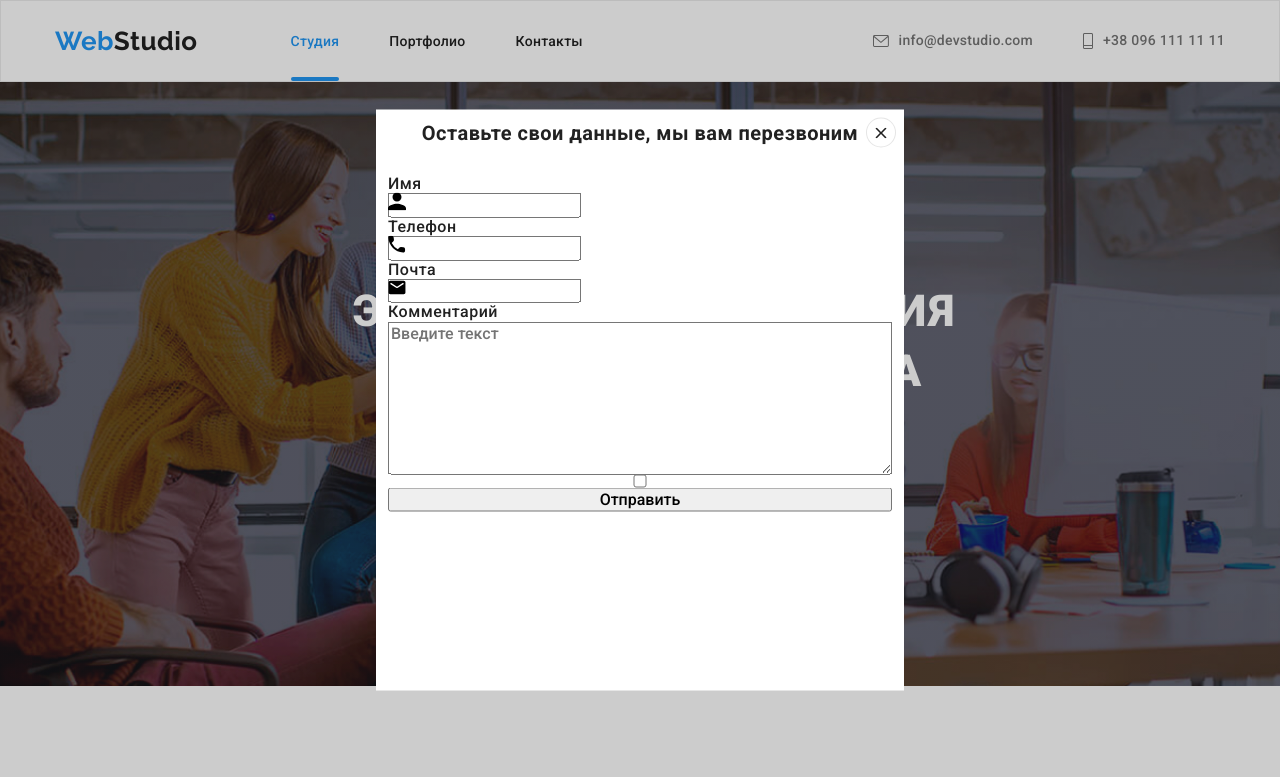
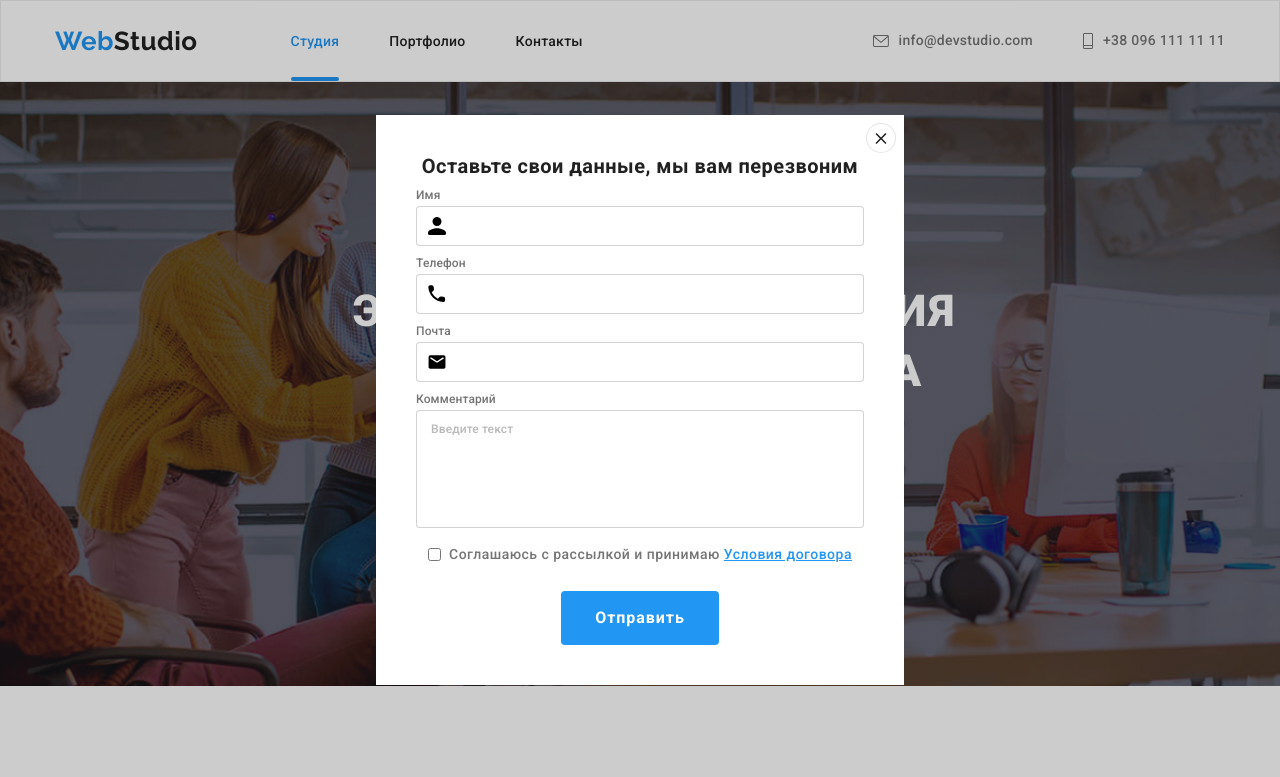
Before and after one commit to vladho/goit-markup-hw-06, a plain HTML site: page index.html in a window 1280 px wide. Both pictures are taken after a click on the button "Заказать услугу". Shown: the top 777 px of the page. Drawn offline with nearby package versions, Linux system fonts and the light colour scheme.

Commit message:
доделал 6

```diff
--- a/css/styless.css
+++ b/css/styless.css
@@ -515,12 +515,12 @@ img {
   box-shadow: 0px 3px 1px rgba(0, 0, 0, 0.1), 0px 1px 2px rgba(0, 0, 0, 0.08), 0px 2px 2px rgba(0, 0, 0, 0.12);
 }
 
-.button.first:hover,
+/* .button.first:hover,
 .button.first:focus {
   color: var(--accent-color);
   background-color: var(--primary-white-color);
   border-color: var(--accent-color);
-}
+} */
 
 .backdrop {
   position: fixed;
@@ -543,13 +543,16 @@ img {
   left: 50%;
   transform: translate(-50%, -50%);
 
-  min-height: 581px;
-  min-width: 528px;
+  width: 528px;
 
-  padding: 12px;
+  /*   padding-right: 40px;
+  padding-left: 40px;
+  padding-top: 40px; */
+
+  padding: 40px;
   background-color: white;
 }
-.test {
+.modal-input {
   position: relative;
 }
 .modal-svg {
@@ -557,8 +560,8 @@ img {
   height: 18px;
   width: 18px;
 
-  top: 0px;
-  left: 0px;
+  top: 11px;
+  left: 12px;
 }
 .modal-title {
   font-weight: bold;
@@ -566,12 +569,84 @@ img {
   line-height: 1.15;
   text-align: center;
   margin-top: 0px;
-  margin-bottom: 30px;
+  margin-bottom: 0px;
 }
 
 .modal-form {
   display: flex;
   flex-direction: column;
+}
+
+.modal-label {
+  margin-top: 10px;
+  margin-bottom: 4px;
+  font-size: 12px;
+  line-height: 14px;
+
+  letter-spacing: 0.01em;
+
+  color: #757575;
+}
+.modal-label-policy {
+  font-size: 14px;
+  line-height: 1.71px;
+
+  color: #757575;
+}
+.modal-field {
+  outline: none;
+  padding-left: 40px;
+  width: 100%;
+  height: 40px;
+  border: 1px solid rgba(33, 33, 33, 0.2);
+  box-sizing: border-box;
+  border-radius: 4px;
+}
+
+.modal-field:focus,
+.modal-textarea:focus {
+  border-color: var(--accent-color);
+}
+
+.modal-field:focus + .modal-svg,
+.modal-svg:focus {
+  fill: var(--accent-color);
+}
+
+.modal-textarea {
+  /*   width: 100%;
+  height: 40px; */
+  outline: none;
+  padding: 12px 14px;
+  border: 1px solid rgba(33, 33, 33, 0.2);
+  box-sizing: border-box;
+  border-radius: 4px;
+  resize: none;
+}
+
+.modal-textarea::placeholder {
+  font-size: 12px;
+  line-height: 1.16;
+  letter-spacing: 0.01em;
+
+  color: rgba(117, 117, 117, 0.5);
+}
+
+.button-submit {
+  text-align: center;
+  padding-top: 30px;
+}
+.modal-policy {
+  display: flex;
+  justify-content: center;
+  align-items: center;
+  margin-top: 20px;
+}
+.modal-link {
+  color: #2196f3;
+}
+.modal-policy-submit {
+  margin-right: 8px;
 }
 
 /*menu*/
@@ -757,7 +832,7 @@ img {
   margin-right: 30px;
 }
 
-.footer-join {
+.footer-title-join {
   margin-top: 0px;
   margin-bottom: 20px;
   font-weight: bold;
@@ -768,9 +843,39 @@ img {
   color: #ffffff;
 }
 
+.footer-form {
+  display: flex;
+}
+
+.footer-input {
+  border: 1px solid rgba(255, 255, 255, 0.3);
+  box-sizing: border-box;
+  filter: drop-shadow(0px 4px 4px rgba(0, 0, 0, 0.15));
+  border-radius: 4px;
+  background-color: transparent;
+  height: 50px;
+  min-width: 358px;
+  padding: 16px;
+  margin-right: 12px;
+  font-size: 16px;
+  line-height: 1.25;
+
+  display: flex;
+  align-items: center;
+
+  color: rgba(255, 255, 255, 0.6);
+}
 .footer-social .social-icons {
   justify-content: start;
 }
+
+.footer-social .social-icons-svg {
+  fill: var(--primary-white-color);
+}
+/*
+.footer-social:last-child {
+  margin-right: -30px;
+} */
 
 .footer-icon-link {
   background-color: rgba(255, 255, 255, 0.1);
@@ -778,6 +883,27 @@ img {
 
 .footer-list {
   width: calc((100% - 30px * 3) / 4);
+}
+.footer-title-sign {
+  margin-top: 0px;
+  font-weight: bold;
+  font-size: 14px;
+  line-height: 1.14;
+  text-transform: uppercase;
+
+  color: var(--primary-white-color);
+}
+
+.footer .button.first {
+  display: flex;
+  min-width: 200px;
+}
+
+.footer-svg {
+  height: 24px;
+  width: 24px;
+  margin-left: 10px;
+  fill: var(--primary-white-color);
 }
 
 .address {
--- a/index.html
+++ b/index.html
@@ -53,37 +53,43 @@
           <div class="modal">
             <h2 class="modal-title">Оставьте свои данные, мы вам перезвоним</h2>
             <form class="modal-form">
-              <label for="name" class="label">Имя</label>
-              <div class="test">
-                <input type="text" name="name" id="name" />
+              <label for="name" class="modal-label">Имя</label>
+              <div class="modal-input">
+                <input class="modal-field test" type="text" name="name" id="name" />
                 <svg class="modal-svg">
                   <use href="images/icon/sprite.svg#icon-name-icon1"></use>
                 </svg>
               </div>
-              <label for="tel" class="label">Телефон</label>
-              <div class="test">
-                <input type="tel" name="tel" id="tel" />
+              <label for="tel" class="modal-label">Телефон</label>
+              <div class="modal-input">
+                <input class="modal-field" type="tel" name="tel" id="tel" />
                 <svg class="modal-svg">
                   <use href="images/icon/sprite.svg#icon-tel-icon"></use>
                 </svg>
               </div>
-              <label for="mail" class="label">Почта</label>
-              <div class="test">
-                <input type="email" name="mail" id="mail" />
+              <label for="mail" class="modal-label">Почта</label>
+              <div class="modal-input">
+                <input class="modal-field" type="email" name="mail" id="mail" />
                 <svg class="modal-svg">
                   <use href="images/icon/sprite.svg#icon-envelope-icon"></use>
                 </svg>
               </div>
-              <label for="comment">Комментарий</label>
-              <textarea name="comment" id="comment" rows="8" placeholder="Введите текст"></textarea>
-              <input type="checkbox" name="policy" id="policy" />
-              <button type="submit" class="modal-button">Отправить</button>
+              <label class="modal-label" for="comment">Комментарий</label>
+              <textarea class="modal-textarea" name="comment" id="comment" rows="5" placeholder="Введите текст"></textarea>
+              <div class="modal-policy">
+                <input class="modal-policy-submit" type="checkbox" name="policy" id="policy" />
+                <label class="modal-label-policy" for="policy">Соглашаюсь с рассылкой и принимаю <a href="./" class="modal-link"> Условия договора</a></label>
+              </div>
+
+              <button class="hero-button-close" data-modal-close>
+                <svg class="hero-button-close-svg">
+                  <use href="./images/icon/sprite.svg#icon-close-icon"></use>
+                </svg>
+              </button>
+              <div class="button-submit">
+                <button type="submit" class="button first">Отправить</button>
+              </div>
             </form>
-            <button class="hero-button-close" data-modal-close>
-              <svg class="hero-button-close-svg">
-                <use href="./images/icon/sprite.svg#icon-close-icon"></use>
-              </svg>
-            </button>
           </div>
         </div>
       </section>
@@ -343,8 +349,8 @@
             </ul>
           </address>
         </div>
-        <div class="footer-social footer-list">
-          <h2 class="footer-join">присоединяйтесь</h2>
+        <div class="footer-social footer-list footer-block">
+          <h2 class="footer-title-join">присоединяйтесь</h2>
           <ul class="list social-icons">
             <li class="social-icons-item">
               <a href="https://instagram.com/" class="social-icons-link footer-icon-link" target="_blank" rel="noopener noreferer" aria-label="Instagram">
@@ -376,6 +382,18 @@
             </li>
           </ul>
         </div>
+        <div class="footer-social">
+          <h2 class="footer-title-sign">Подпишитесь на рассылку</h2>
+          <form class="footer-form">
+            <input class="footer-input" type="email" placeholder="E-mail" />
+            <button class="button first">
+              Подписаться
+              <svg class="footer-svg">
+                <use href="./images/icon/sprite.svg#icon-fly-icon"></use>
+              </svg>
+            </button>
+          </form>
+        </div>
       </div>
     </footer>
     <script src="./js/modal.js"></script>
```
Also changed, not shown: portfolio.html (+15 -3 lines).
